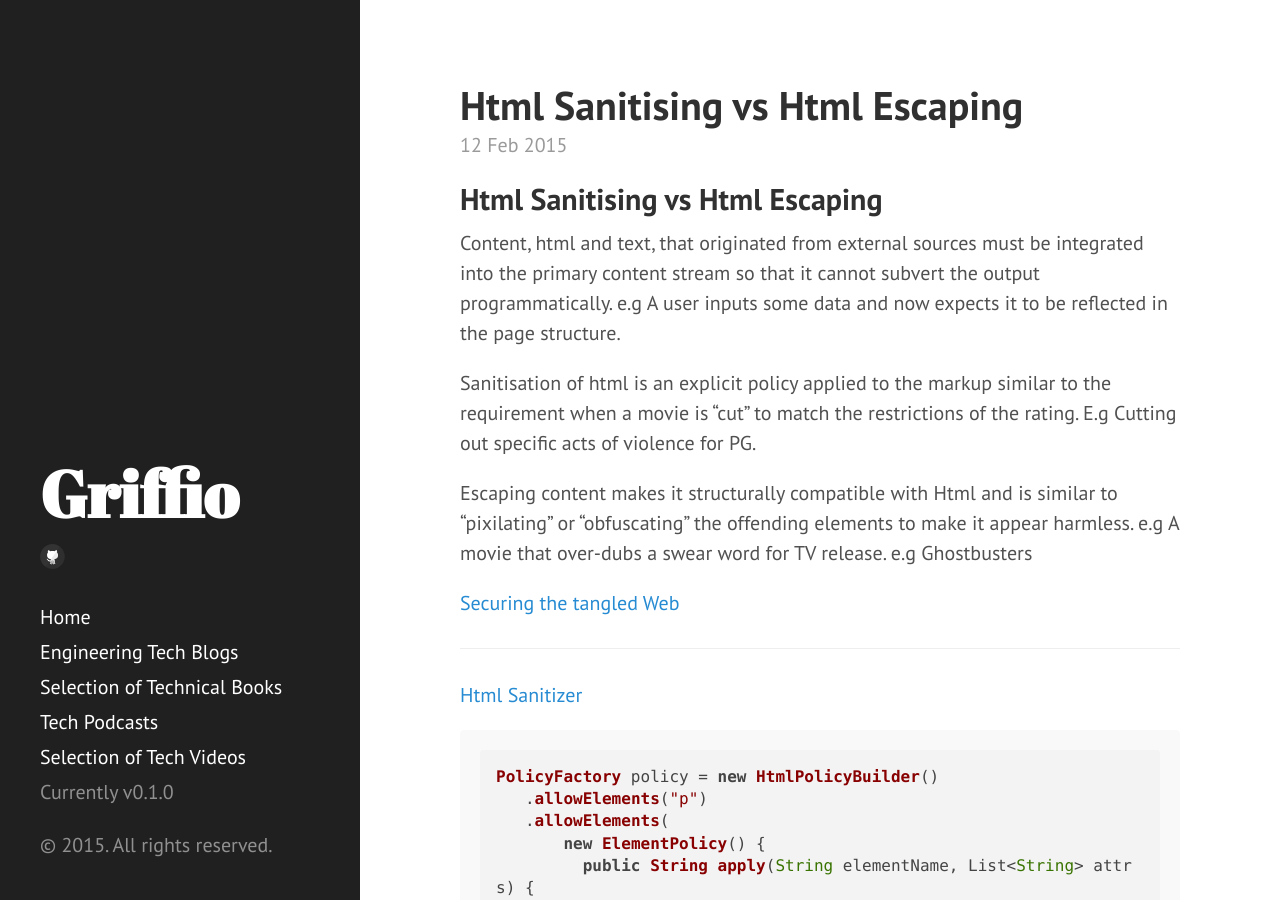
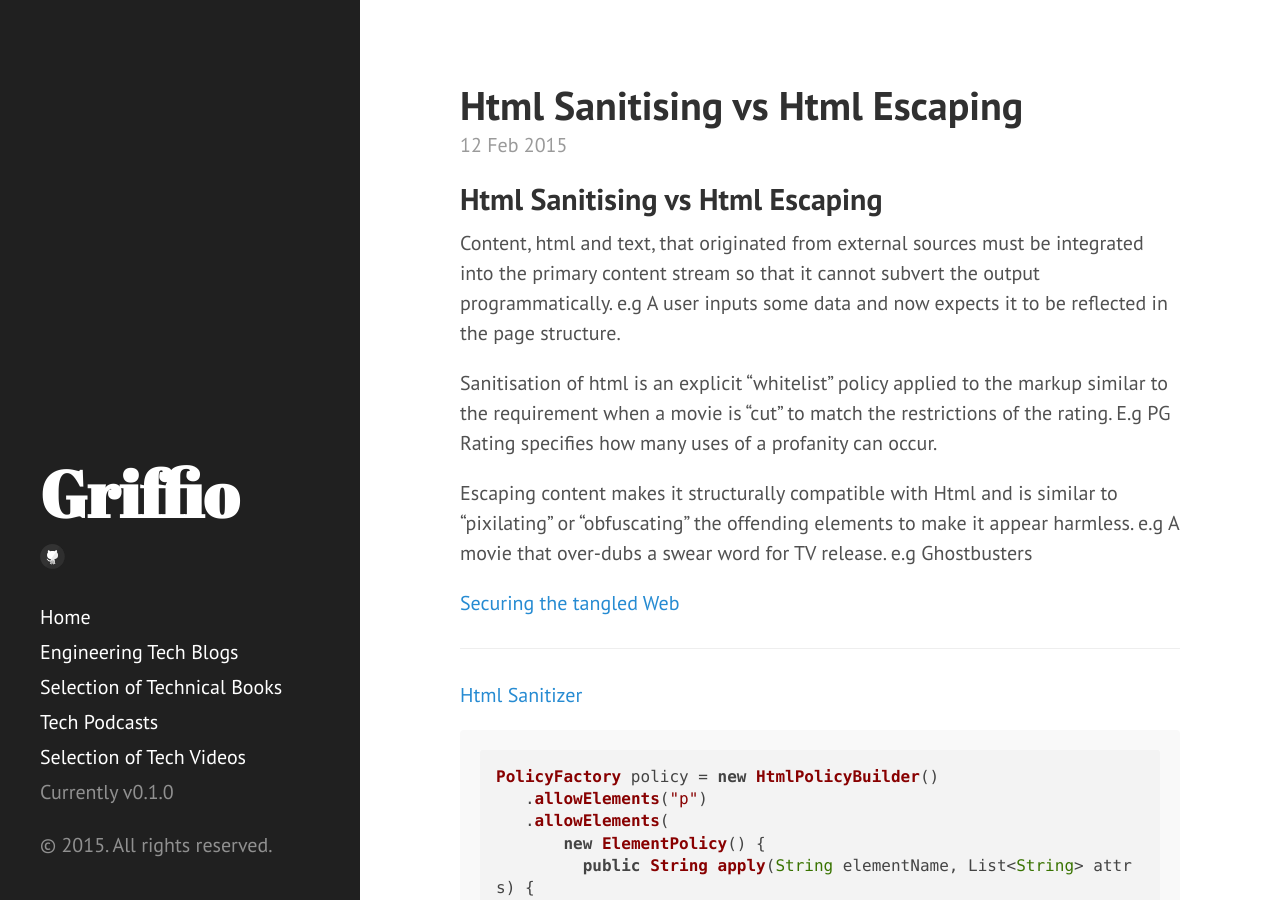
Before and after one commit to griffio/griffio.github.io, a Jekyll site: the page built from _posts/2015-02-12-Html-Sanitising.md, in a window 1280 px wide and 900 px high. Built offline with Jekyll 4.4.1, drawn with Linux system fonts in a browser that asks for light colours; nearby versions of some CDN libraries.

Commit message:
Update 2015-02-12-Html-Sanitising.md

```diff
--- a/_posts/2015-02-12-Html-Sanitising.md
+++ b/_posts/2015-02-12-Html-Sanitising.md
@@ -12,7 +12,7 @@ summary: Html Sanitising vs Html Escaping
 Content, html and text, that originated from external sources must be integrated into the primary content stream so that it cannot subvert the output programmatically.
 e.g A user inputs some data and now expects it to be reflected in the page structure.
 
-Sanitisation of html is an explicit policy applied to the markup similar to the requirement when a movie is "cut" to match the restrictions of the rating. E.g Cutting out specific acts of violence for PG.
+Sanitisation of html is an explicit "whitelist" policy applied to the markup similar to the requirement when a movie is "cut" to match the restrictions of the rating. E.g PG Rating specifies how many uses of a profanity can occur.
 
 Escaping content makes it structurally compatible with Html and is similar to "pixilating" or "obfuscating" the offending elements to make it appear harmless.
 e.g A movie that over-dubs a swear word for TV release. e.g Ghostbusters
```
